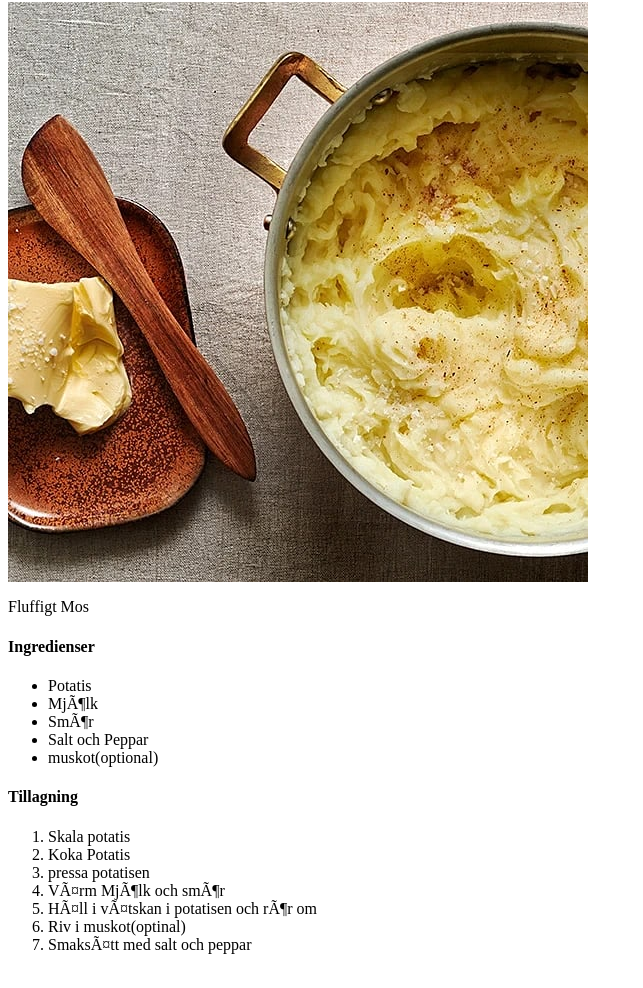
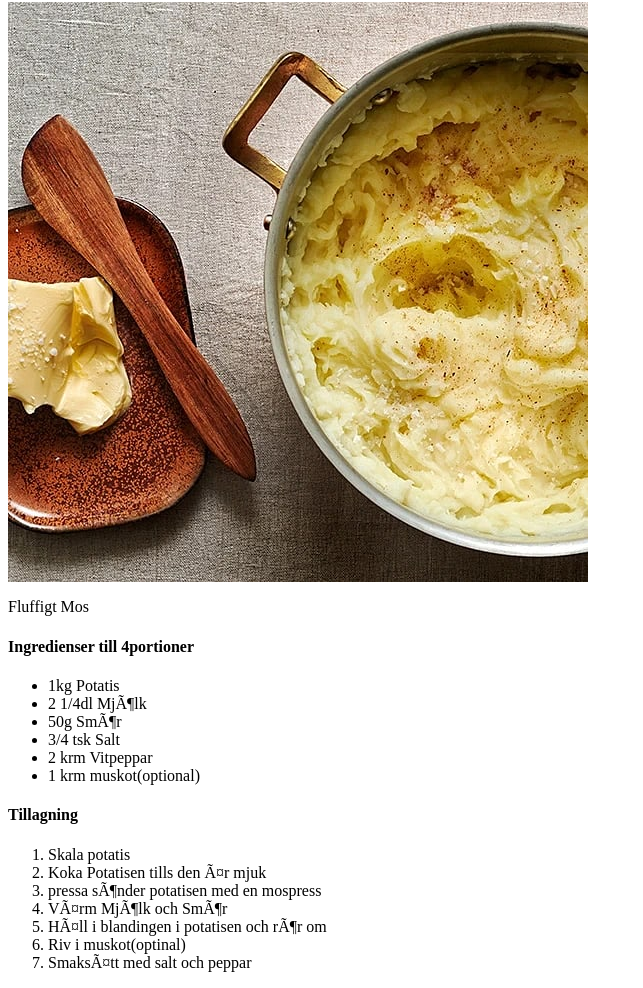
Before and after one commit to adjans/odin-recipes, a plain HTML site: page Recipes/Mos.html in a window 1280 px wide. Shown: the part 64-1052 px from the top of the page, without its empty margins (0-643 px from the left). Drawn offline with Linux system fonts and the light colour scheme.

Commit message:
recipes/mos.html

```diff
--- a/Recipes/Mos.html
+++ b/Recipes/Mos.html
@@ -11,13 +11,14 @@
     <img src="potatismos.jpg">
     <p>Fluffigt Mos</p>
 
- <h4>Ingredienser</h4>
+ <h4>Ingredienser till 4portioner</h4>
     <ul>
-        <li>Potatis</li>
-        <li>Mjölk</li>
-        <li>Smör</li>
-        <li>Salt och Peppar</li>
-        <li>muskot(optional)</li>
+        <li>1kg Potatis</li>
+        <li>2 1/4dl Mjölk</li>
+        <li>50g Smör</li>
+        <li>3/4 tsk Salt</li>
+        <li>2 krm Vitpeppar</li>
+        <li>1 krm muskot(optional)</li>
     </ul>
 
 
@@ -25,10 +26,10 @@
     <h4>Tillagning</h4>
     <ol>
         <li>Skala potatis</li>
-        <li>Koka Potatis</li>
-        <li>pressa potatisen</li>
-        <li>Värm Mjölk och smör</li>
-        <li>Häll i vätskan i potatisen och rör om</li>
+        <li>Koka Potatisen tills den är mjuk</li>
+        <li>pressa sönder potatisen med en mospress</li>
+        <li>Värm Mjölk och Smör</li>
+        <li>Häll i blandingen i potatisen och rör om</li>
         <li>Riv i muskot(optinal)</li>
         <li>Smaksätt med salt och peppar</li>
     </ol>
```
